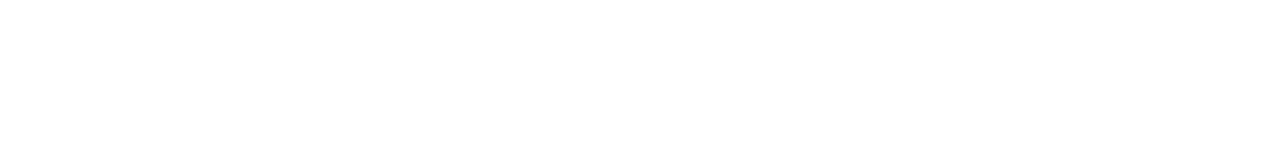
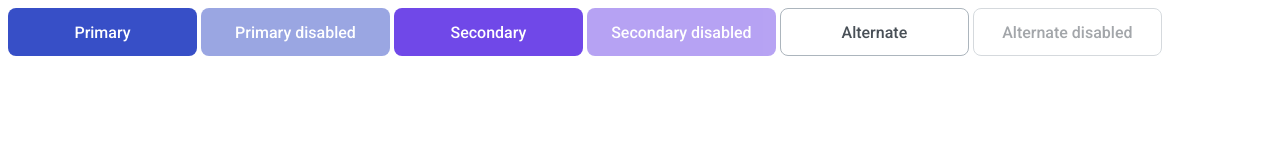
Before and after one commit to js-tasks-ru/htmlcss-20220120_vitalauto1980, a website: page 03-lection1/01-button/index.html in a window 1280 px wide. Drawn offline with Linux system fonts and the light colour scheme.

Commit message:
add buttons & it's propertyies

```diff
--- a/03-lection1/01-button/button.css
+++ b/03-lection1/01-button/button.css
@@ -1 +1,52 @@
 /* Стилизация кнопки */
+button {
+    width: 189px;
+    height: 48px;
+    border: none;
+    border-radius: 8px;
+    font-weight: 500;
+    font-style: normal;
+    font-size: 16px;
+    line-height: 19px;
+    align-items: center;
+    cursor: pointer;
+    margin-bottom: 14px;
+    color: var(--white);
+}
+
+.btn_primary, .btn__primary_disabled {
+    background-color: var(--primary);
+    transition: opacity 200ms ease-in-out, background 200ms ease-in-out;
+}
+.btn_secondary, .btn__secondary_disabled {
+    background-color: var(--secondary);
+    transition: opacity 200ms ease-in-out, background 200ms ease-in-out;
+}
+.btn_alternate, .btn__alternate_disabled {
+    background-color: var(--white);
+    color: var(--grey-4);
+    border: 1px solid #acb5bd;
+
+}
+.btn__primary_disabled, .btn__secondary_disabled, .btn__alternate_disabled {
+    opacity: 0.5;
+    cursor: default;
+}
+.btn_primary:hover {
+    background-color: #2342c0;
+}
+.btn_secondary:hover {
+    background-color: #5028c6;
+}
+.btn_alternate:hover {
+    border: 1px solid #212429;
+}
+.btn_primary:active {
+    background-color: rgb(3, 3, 138);
+}
+.btn_secondary:active {
+    background-color: rgb(3, 3, 138);
+}
+.btn_alternate:active {
+    background-color: rgb(223, 223, 223);
+}
--- a/03-lection1/01-button/index.html
+++ b/03-lection1/01-button/index.html
@@ -6,6 +6,26 @@
         <link rel="stylesheet" href="./button.css">
     </head>
     <body>
+        <div class="button">
+
+            <button class="btn_primary">Primary</button>
+
+            <button class="btn__primary_disabled">Primary disabled</button>
+
+
+
+            <button class="btn_secondary">Secondary</button>
+
+            <button class="btn__secondary_disabled">Secondary disabled</button>
+
+
+
+            <button class="btn_alternate">Alternate</button>
+
+            <button class="btn__alternate_disabled">Alternate disabled</button>
+
+
+        </div>
 
     </body>
 </html>
```
